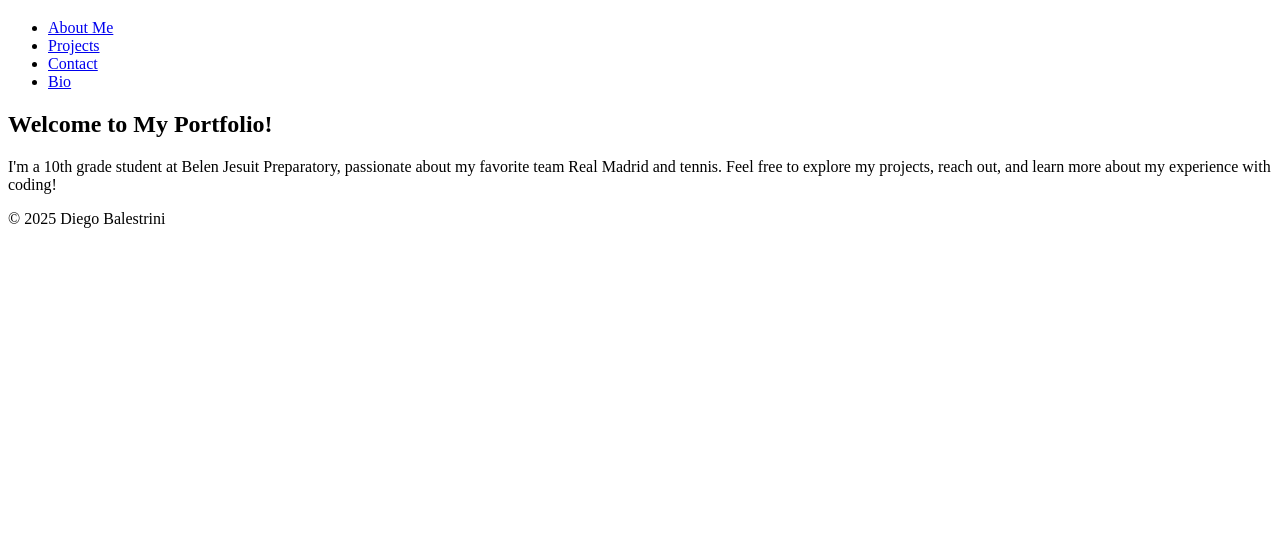
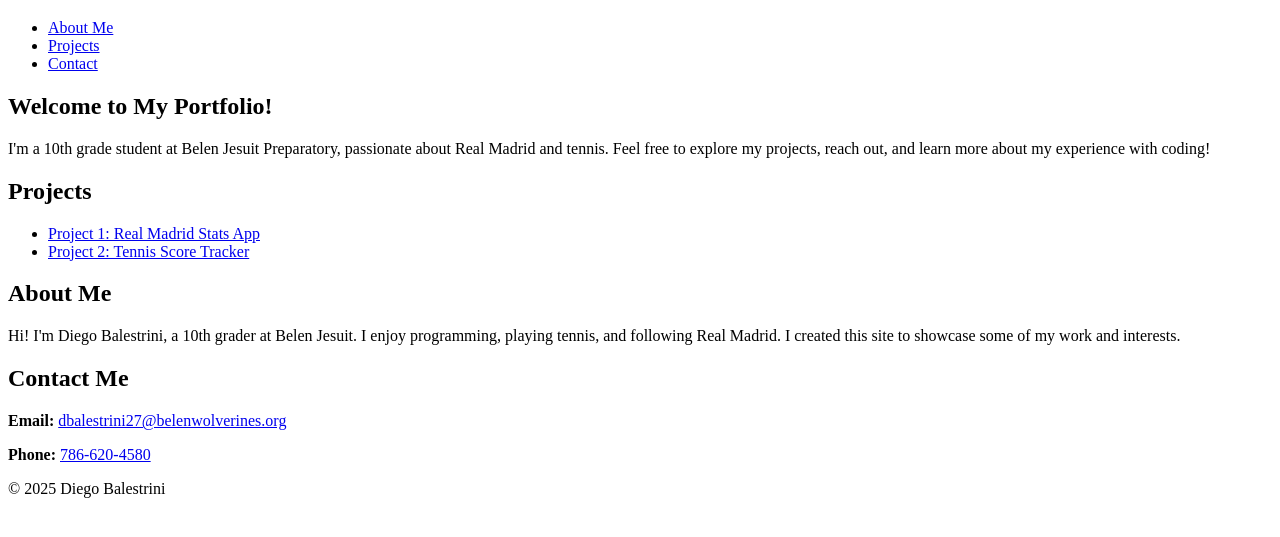
Before and after one commit to diegobale/dbalestrini27.github.io, a plain HTML site: page index.html in a window 1280 px wide. Shown: the part 61-598 px from the top of the page. Drawn offline with Linux system fonts and the light colour scheme.

Commit message:
Update index.html

```diff
--- a/index.html
+++ b/index.html
@@ -1,27 +1,45 @@
 <!DOCTYPE html>
 <html lang="en">
 <head>
-  <meta charset="UTF-8">
-  <meta name="viewport" content="width=device-width, initial-scale=1.0">
+  <meta charset="UTF-8" />
+  <meta name="viewport" content="width=device-width, initial-scale=1.0"/>
   <title>My Portfolio</title>
-  <link rel="stylesheet" href="styles.css">
+  <link rel="stylesheet" href="styles.css"/>
 </head>
 <body>
   <header>
     <h1>Welcome to My Website</h1>
     <nav>
       <ul>
-        <li><a href="about.html">About Me</a></li>
-        <li><a href="projects.html">Projects</a></li>
-        <li><a href="contact.html">Contact</a></li>
-        <li><a href="bio.html">Bio</a></li>
+        <li><a href="#about">About Me</a></li>
+        <li><a href="#projects">Projects</a></li>
+        <li><a href="#contact">Contact</a></li>
       </ul>
     </nav>
   </header>
 
-  <section>
+  <section id="intro">
     <h2>Welcome to My Portfolio!</h2>
-    <p>I'm a 10th grade student at Belen Jesuit Preparatory, passionate about my favorite team Real Madrid and tennis. Feel free to explore my projects, reach out, and learn more about my experience with coding!</p>
+    <p>I'm a 10th grade student at Belen Jesuit Preparatory, passionate about Real Madrid and tennis. Feel free to explore my projects, reach out, and learn more about my experience with coding!</p>
+  </section>
+
+  <section id="projects">
+    <h2>Projects</h2>
+    <ul>
+      <li><a href="project1.html">Project 1: Real Madrid Stats App</a></li>
+      <li><a href="project2.html">Project 2: Tennis Score Tracker</a></li>
+    </ul>
+  </section>
+
+  <section id="about">
+    <h2>About Me</h2>
+    <p>Hi! I'm Diego Balestrini, a 10th grader at Belen Jesuit. I enjoy programming, playing tennis, and following Real Madrid. I created this site to showcase some of my work and interests.</p>
+  </section>
+
+  <section id="contact">
+    <h2>Contact Me</h2>
+    <p><strong>Email:</strong> <a href="mailto:dbalestrini27@belenwolverines.org">dbalestrini27@belenwolverines.org</a></p>
+    <p><strong>Phone:</strong> <a href="tel:7866204580">786-620-4580</a></p>
   </section>
 
   <footer>
```
